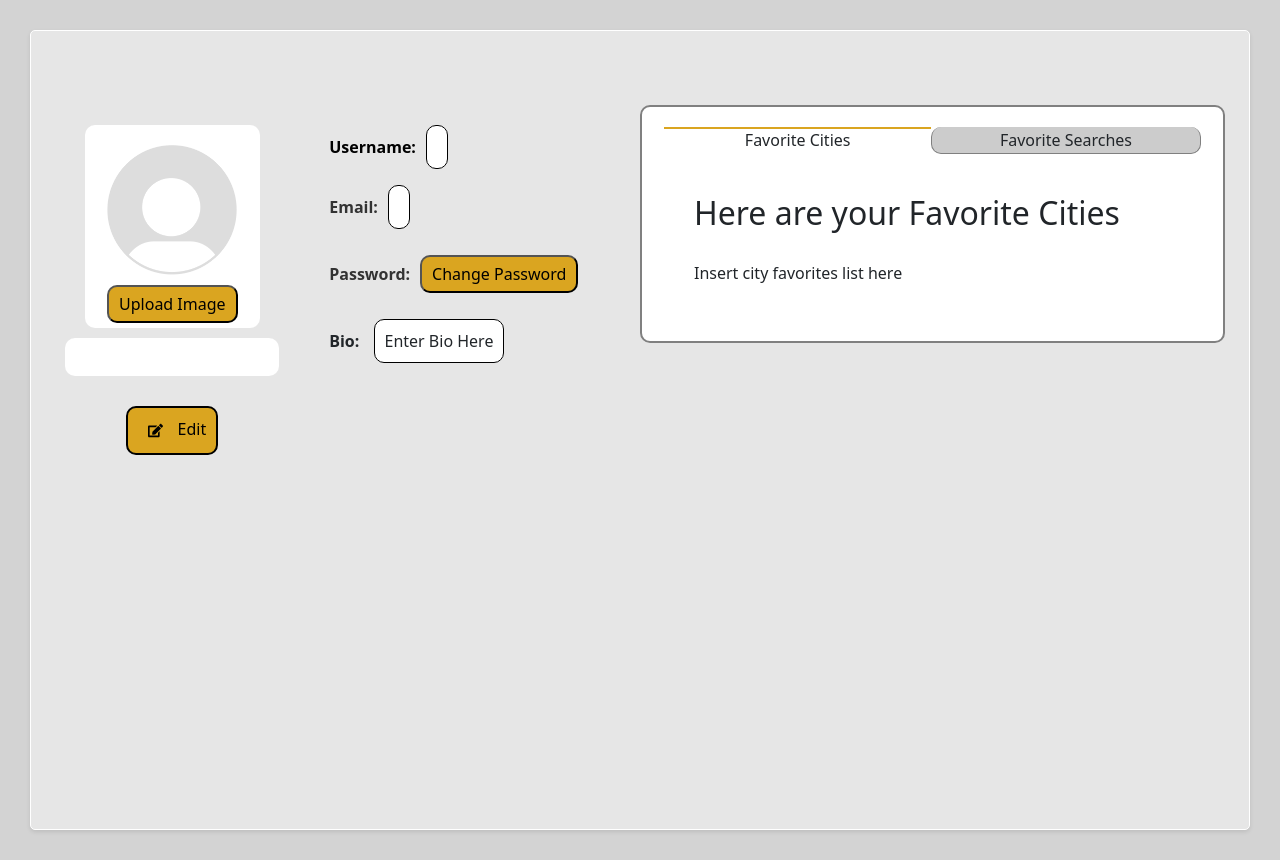
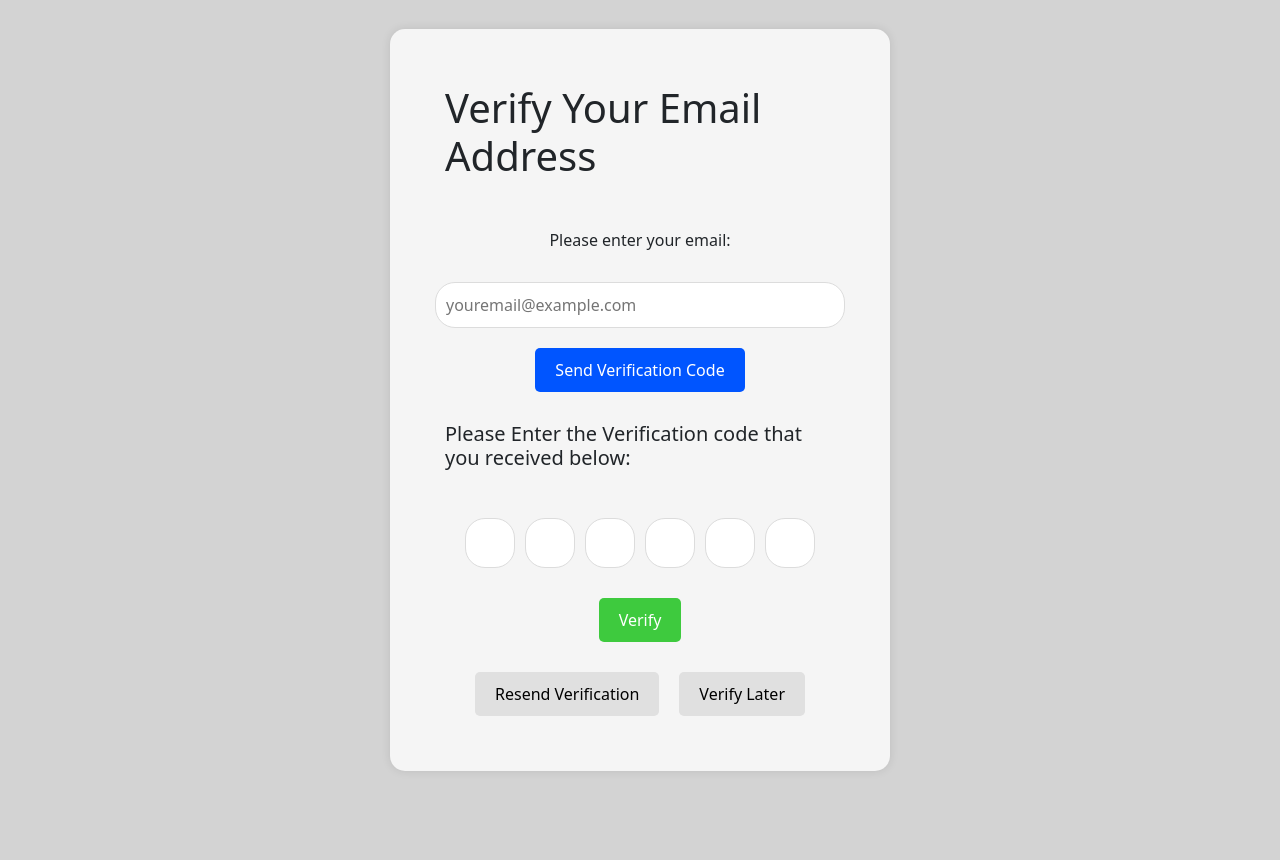
Before and after one commit to JackKrueckeberg/CS307TeamCodeBase, a React (Create React App) app in the folder FindYourHome/client/: page /verification in a window 1280 px wide. After the commit the page ends 800 px from the top, so only its background shows below. Built offline with nearby package versions, Linux system fonts and the light colour scheme; no server answers.

Commit message:
Started to add routes and navigation throughout the application

```diff
--- a/FindYourHome/client/src/App.js
+++ b/FindYourHome/client/src/App.js
@@ -22,7 +22,14 @@ const App = () => {
 
  return (
   <UserProvider> {/* Keep this and put your stuff inside here to access current logged in user information*/}
-    <Profile />
+      <Routes>
+        <Route path="/" element={<Login />} />
+        <Route path="/view-city" element={<ViewCity />} />
+        <Route path="/verification" element={<Verification />} />
+        <Route path="/create-account" element={<CreateAccount />} />
+        <Route path="/profile" element={<Profile />} />
+        <Route path="/preferences" element={<Preferences />} />
+      </Routes>
   </UserProvider>
  );
 };
--- a/FindYourHome/client/src/components/login.jsx
+++ b/FindYourHome/client/src/components/login.jsx
@@ -2,6 +2,7 @@ import React, { useState, useEffect, useRef } from 'react';
 import styles from '../Stylings/loginStyle.module.css';
 import { Collapse } from 'bootstrap';
 import { useUser } from '../contexts/UserContext';
+import { useNavigate } from 'react-router-dom';
 
 export const Login = () => {
     const [email, setEmail] = useState('');
@@ -12,6 +13,8 @@ export const Login = () => {
     const [rememberUser, setRememberUser] = useState(false);
     const timeoutRef = useRef(null);
     const { user, setLoggedInUser } = useUser();
+    const navigate = useNavigate();
+
 
 
 
@@ -46,6 +49,7 @@ export const Login = () => {
                     setLoggedInUser(data.user);
                     console.log(data.user._id);
                 }
+                navigate("/view-city");
             } else {
                 console.error(data.error);
                 setIncorrectAttempts(prev => prev + 1);
--- a/FindYourHome/client/src/components/preferences.js
+++ b/FindYourHome/client/src/components/preferences.js
@@ -4,11 +4,6 @@ import "../Stylings/advancedPrefs.css";
 import Checkbox from "@mui/material/Checkbox";
 import FavoriteBorder from '@mui/icons-material/FavoriteBorder';
 import Favorite from '@mui/icons-material/Favorite';
-
-
-
-
-
 
 
 export default function Create() {
--- a/FindYourHome/client/src/components/verification.jsx
+++ b/FindYourHome/client/src/components/verification.jsx
@@ -1,5 +1,7 @@
 import React, { useState } from "react";
 import styles from '../Stylings/verificationStyle.module.css';
+import { useNavigate } from 'react-router-dom';
+
 
 
 const Verification = () => {
@@ -7,6 +9,7 @@ const Verification = () => {
     const [email, setEmail] = useState("");
     const [message, setMessage] = useState("");
     const [messageType, setMessageType] = useState("");  // can be 'success' or 'error'
+    const navigate = useNavigate();
 
 
     // References to each of the input boxes
@@ -28,6 +31,10 @@ const Verification = () => {
         if (e.key === 'Backspace' && !codes[index] && refs[index - 1]) {
             refs[index - 1].current.focus();
         }
+    }
+
+    const handleVerifyLater = () => {
+        navigate('/view-city');
     }
 
     const handleSendVerificationCode = async () => {
@@ -70,12 +77,30 @@ const Verification = () => {
             if (response.ok) {
                 setMessage("Email verified successfully!");
                 setMessageType('success');
+                return Promise.resolve();
             } else {
                 setMessage("Invalid Verification Code");
                 setMessageType('error');
+                return Promise.resolve();
             }
         } catch (error) {
             alert("There was an error while verifying. Please try again.");
+            return Promise.resolve();
+        }
+    }
+
+    const handleResendVerificationCode = async () => {
+        if(!email.trim()) { // Check if email field is empty
+            setMessage("Please enter your email address first.");
+            setMessageType('error');
+            return;
+        }
+        try {
+            await handleSendVerificationCode(); // If email is present, send verification code
+            setMessage("Verification code was re-sent to your email!");
+            setMessageType('success');
+        } catch (error) {
+            //errors already handled this is for the sake of the try/catch
         }
     }
 
@@ -101,8 +126,8 @@ const Verification = () => {
             </div>
             <button type="button" className={styles.verifyButton} onClick={handleVerification}>Verify</button>
             <div className={styles.otherButtons}>
-                <button type="button">Resend Verification</button>
-                <button type="button">Verify Later</button>
+                <button type="button" onClick={handleResendVerificationCode}>Resend Verification</button>
+                <button type="button" onClick={handleVerifyLater}>Verify Later</button>
             </div>
             {message && (
                 <div className={`${styles.message} ${messageType === 'error' ? styles.errorMessage : styles.successMessage}`}>
```
